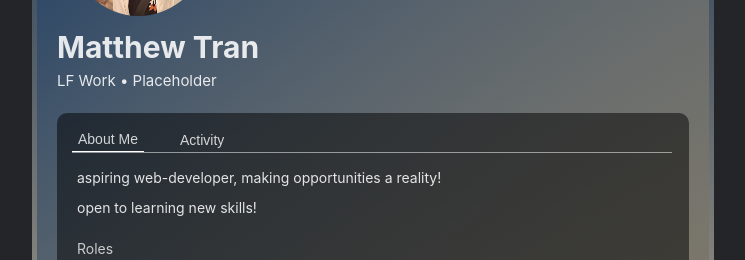
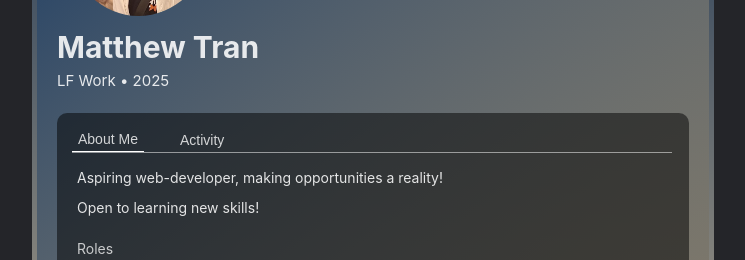
Before and after one commit to 2020mtran/portfolio, a React (Vite) app: page / in a window 1280 px wide. Shown: the part 270-530 px from the top of the page, without its empty margins (267-1012 px from the left). Built offline with nearby package versions, Linux system fonts and the light colour scheme.

Commit message:
Cleaned up some files, changed a few text for a more complete look.

```diff
--- a/src/components/AboutMe.jsx
+++ b/src/components/AboutMe.jsx
@@ -1,11 +1,11 @@
 import React from 'react';
 import './AboutMe.css';
 
-const AboutMe = ({ children }) => {
+const AboutMe = () => {
     return (
         <div className="aboutme">
-            <p>aspiring web-developer, making opportunities a reality!</p>
-            <p>open to learning new skills!</p>
+            <p>Aspiring web-developer, making opportunities a reality!</p>
+            <p>Open to learning new skills!</p>
         </div>
     );
 };
--- a/src/components/Background.css
+++ b/src/components/Background.css
@@ -2,7 +2,6 @@
     background-color: hsl(220 calc(1 * 6.5%) 15% / 1);
     width: 100%;
     height: 100vh;
-    /* border: 2px solid red; */
     display: flex;
     justify-content: center;
     align-items: center;
--- a/src/components/Education.jsx
+++ b/src/components/Education.jsx
@@ -1,7 +1,7 @@
 import React from 'react';
 import './Education.css';
 
-const Education = ({ children }) => {
+const Education = () => {
     return (
         <div className="education">
             <p className="education-title">Education</p>
--- a/src/components/Header.jsx
+++ b/src/components/Header.jsx
@@ -1,11 +1,11 @@
 import React from 'react';
 import './Header.css';
 
-const Header = ({ children }) => {
+const Header = () => {
     return (
         <div className="header">
             <p className="name">Matthew Tran</p>
-            <p className="subname">LF Work • Placeholder</p>
+            <p className="subname">LF Work • 2025</p>
         </div>
     );
 };
--- a/src/components/InfoHeader.jsx
+++ b/src/components/InfoHeader.jsx
@@ -1,7 +1,7 @@
 import React from 'react';
 import './InfoHeader.css';
 
-const InfoHeader = ({ children }) => {
+const InfoHeader = () => {
     return (
         <div className="info-header">
             <button className="aboutme-button">About Me</button>
--- a/src/components/Notes.jsx
+++ b/src/components/Notes.jsx
@@ -1,7 +1,7 @@
 import React from 'react';
 import './Notes.css';
 
-const Notes = ({ children }) => {
+const Notes = () => {
     return (
         <div className="notes">
 
--- a/src/components/TestSVG.css
+++ /dev/null
@@ -1,26 +0,0 @@
-/* Container to center the SVG and children */
-.test-svg {
-    display: flex;
-    justify-content: center;
-    align-items: center;
-    height: 100vh; /* Takes up full viewport height */
-    position: relative; /* Ensures children can be absolutely positioned */
-    /* background-color: #1d3d64; Example background color for contrast */
-}
-
-/* SVG with fixed dimensions */
-.svg {
-    width: 42rem; /* Matches container width */
-    height: 600px; /* Matches container height */
-    display: block;
-}
-
-
-/* Optional: Styling for children elements */
-.children-container {
-    position: absolute; /* Overlay content on top of the SVG */
-    z-index: 1; /* Places the content above the SVG */
-    text-align: center; /* Centers children text or elements */
-    color: white; /* Example text color */
-    font-size: 1.5rem; /* Example font size */
-}
```
Also changed, not shown: src/components/TestSVG.jsx (deleted, +0 -24 lines), 1 other file (tests, documents, lock files or other folders).
